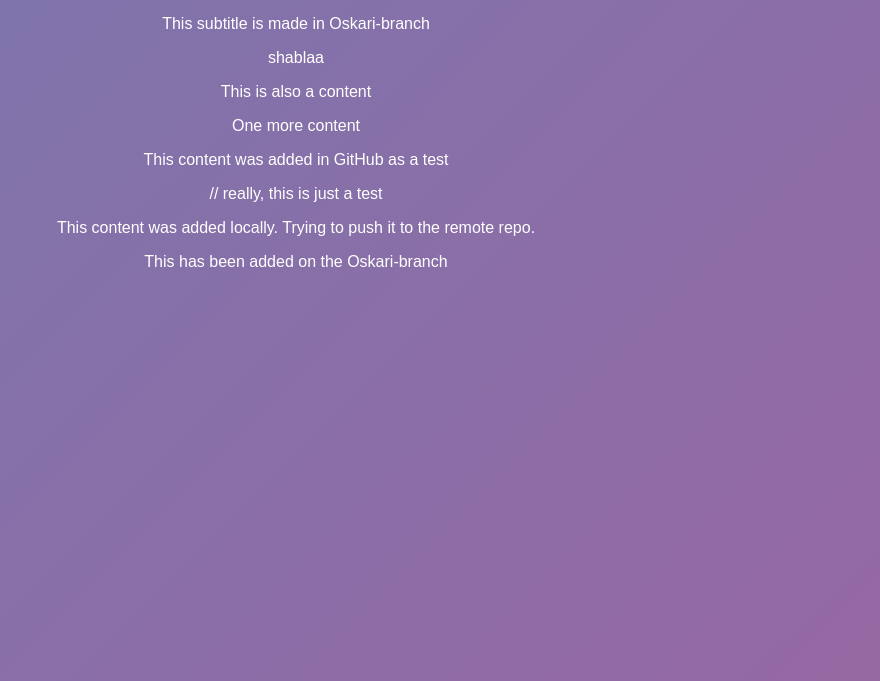
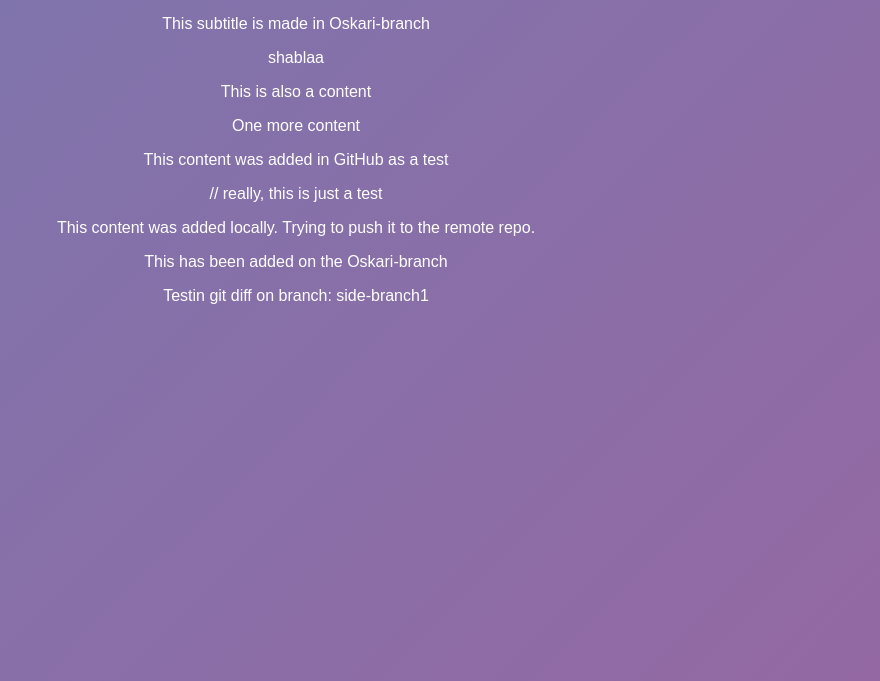
Before and after one commit to OzyrAndor/ozyrs-git-test-repository, a plain HTML site: page index.html in a window 1280 px wide. Shown: the part 119-800 px from the top of the page, without its empty margins (344-1224 px from the left). Drawn offline with Linux system fonts and the light colour scheme.

Commit message:
added garbage

```diff
--- a/index.html
+++ b/index.html
@@ -13,6 +13,7 @@
 	<p>This content was added in GitHub as a test</p> // really, this is just a test
 	<p>This content was added locally. Trying to push it to the remote repo.</p>
 	<p>This has been added on the Oskari-branch</p>
+	<p>Testin git diff on branch: side-branch1</p>
 <script type="text/javascript" src="app.js"></script>
 </body>
 </html>
```
